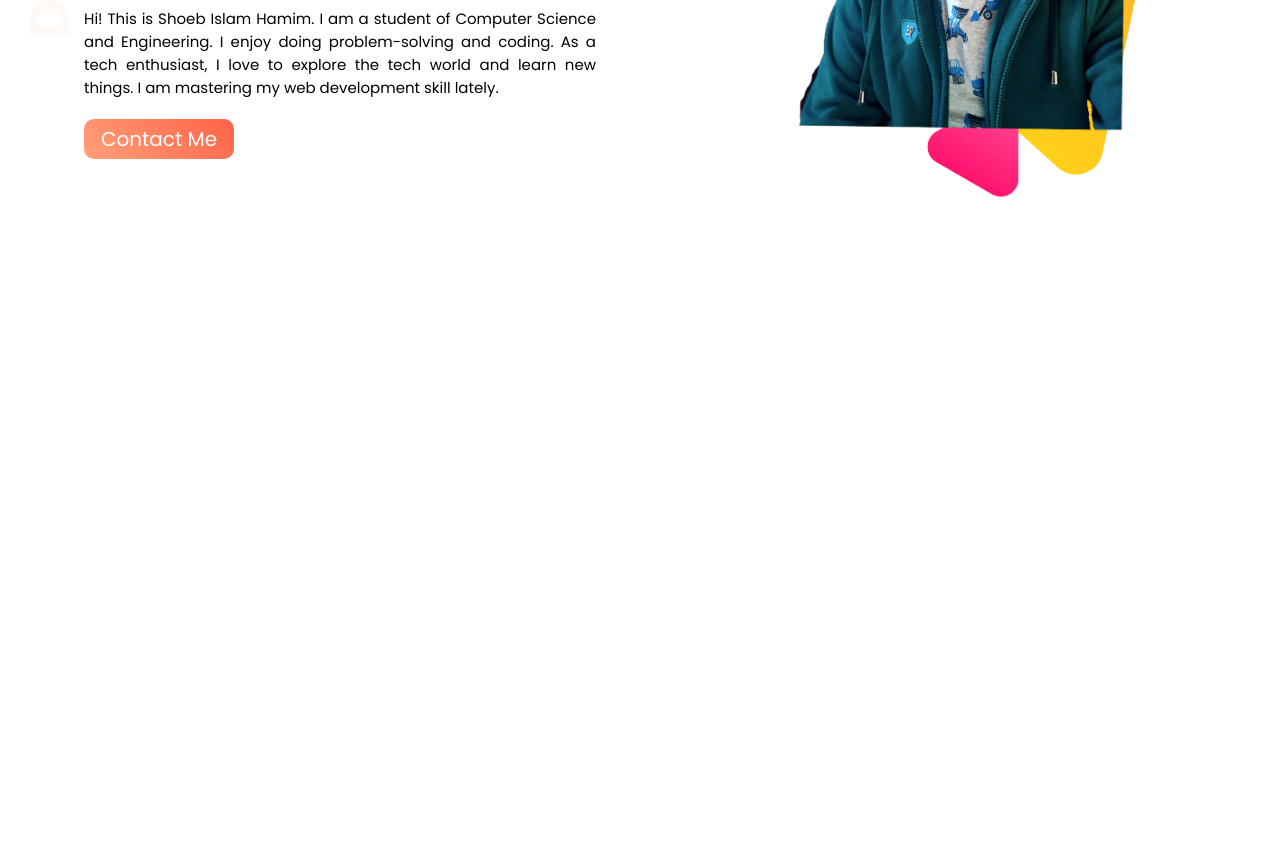
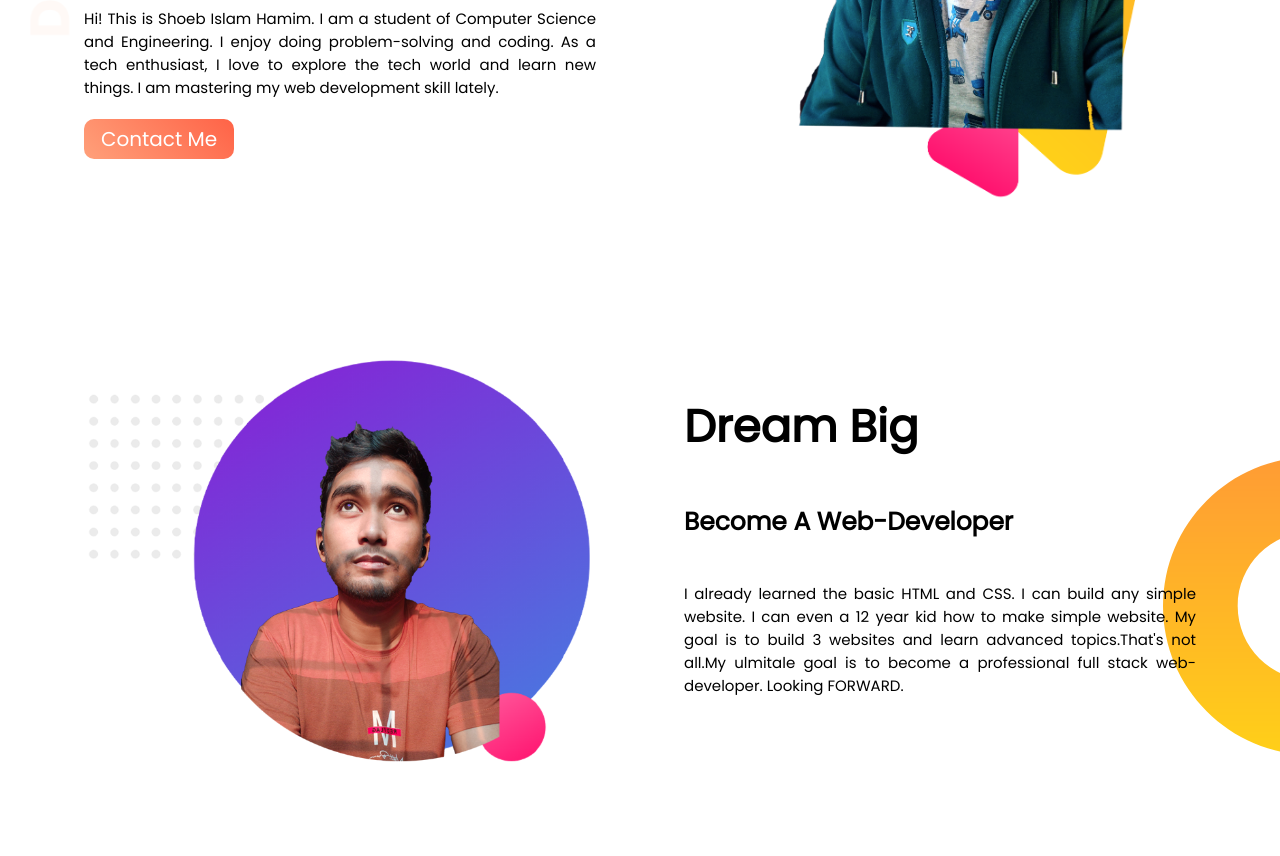
Before and after one commit to hamim2017/Portfolio, a plain HTML site: page index.html in a window 1280 px wide. Shown: the part 324-1180 px from the top of the page. Before the commit the page ends 800 px from the top, so only its background shows below. Drawn offline with Linux system fonts and the light colour scheme.

Commit message:
look forward

```diff
--- a/index.html
+++ b/index.html
@@ -21,5 +21,18 @@
             <img src="profile.png" alt="">
         </div>
     </section>
+    <br><br><br><br>
+    <section class="middle">
+        <div class="another-half">
+            <h1>Dream Big</h1>
+            <h5>Become A Web-Developer</h5>
+            <p>I already learned the basic HTML and CSS. I can build any simple website. I can even a 12 year kid how to make simple website. My goal is to build 3 websites and learn advanced topics.That's not all.My ulmitale goal is to become a professional full stack web-developer. Looking FORWARD.
+            </p>
+        </div>
+        <div class="another-half">
+            <img src="profile2.png" alt="">
+        </div>
+    </section>
+
 </body>
 </html>
--- a/style.css
+++ b/style.css
@@ -35,3 +35,19 @@ section{
     color: white;
     font-size: 20px;
 }
+.another-half{
+    width: 40%;
+    float: right;;
+    margin-right: 5%;
+    padding-right: 20px;
+}
+.another-half img{
+    width: 100%;
+
+}
+.middle{
+    background-image: url("dream-bg.png");
+    background-repeat: no-repeat;
+    background-position: right;
+
+}
```
Also changed, not shown: dream-bg.png (added), profile2.png (added).
